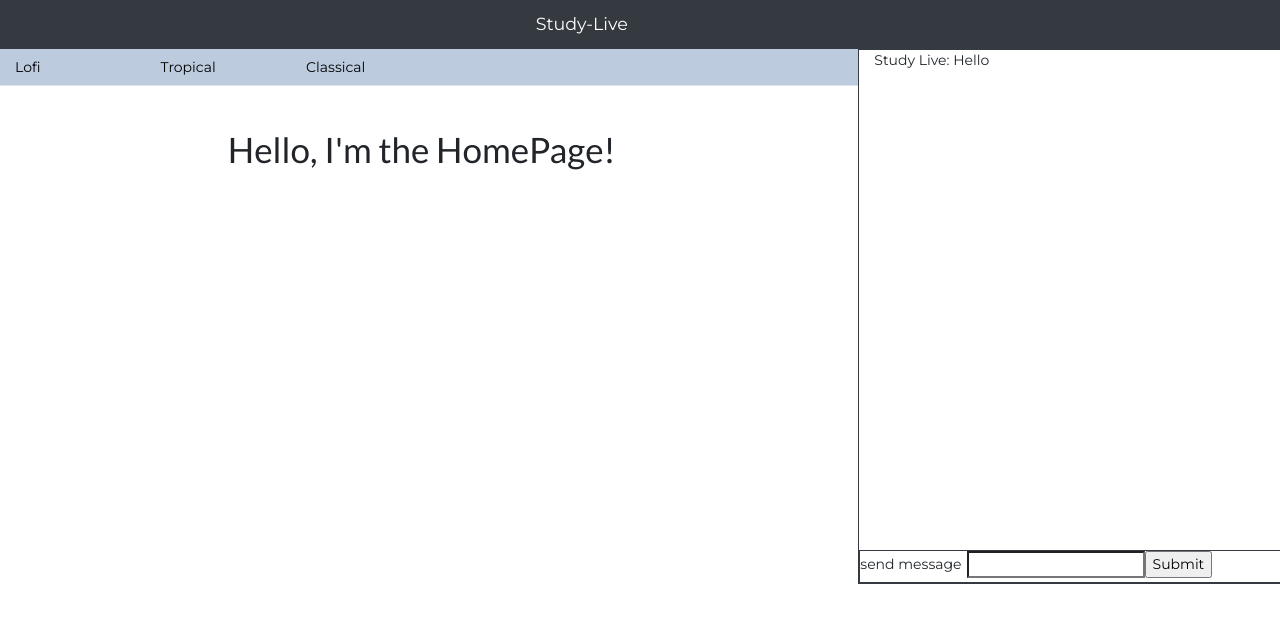
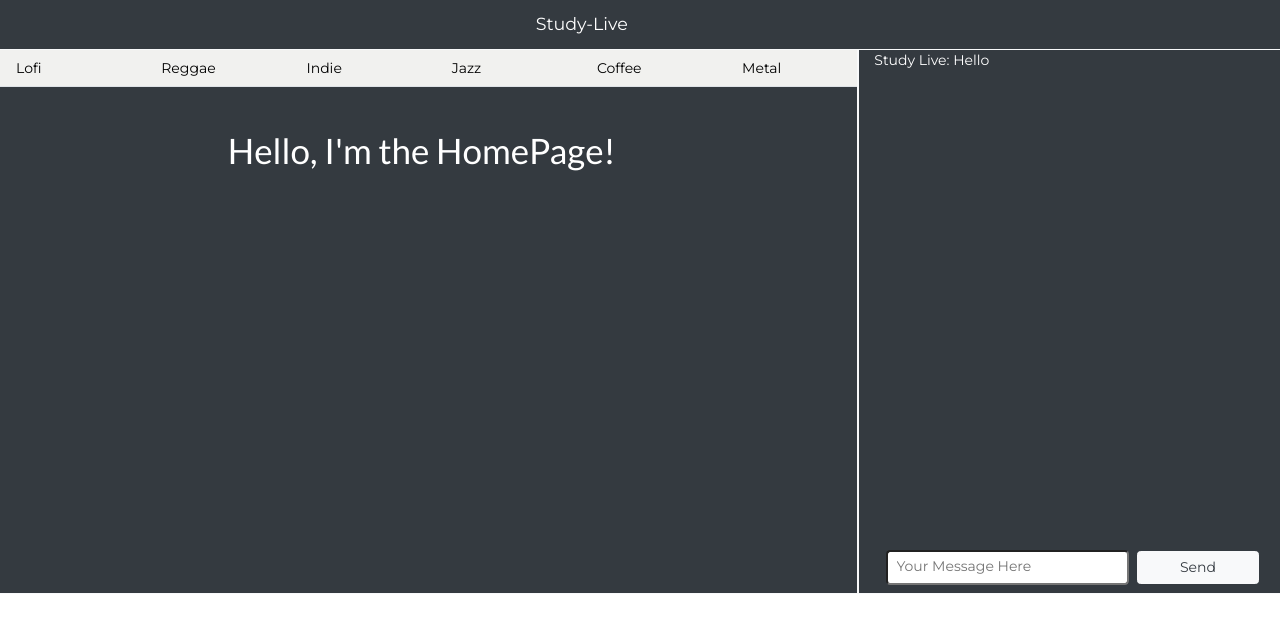
Before and after one commit to JessieSidWho/study-live, a React (Create React App) app: page / in a window 1280 px wide. Shown: the top 632 px of the page. Built offline with nearby package versions, Linux system fonts and the light colour scheme; no server answers.

Commit message:
videos done

```diff
--- a/src/App.js
+++ b/src/App.js
@@ -58,31 +58,41 @@ class App extends Component {
             <>
                 <Navbar />
                 <div className="row">
-                    <div className="col-md-8">
+                    <div className="col-md-8 border border-light bg-dark text-white">
                         <PagesContainer />
                     </div>
-                    <div className="col-md-4 border border-dark">
-                        <div id="chat" >
+                    <div className="col-md-4 border border-light bg-dark text-white">
+                        <div id="chat" className="" >
                             <p>
                                 Study Live: Hello
                             </p>
                         </div>
 
-                        <div className="row border border-dark">
-                            <form onSubmit={this.handleMessageSubmit}>
-                                <label>send message</label>
+                        <div className="row">
+                            <form className="col-sm-12" onSubmit={this.handleMessageSubmit}>
                                 <input
+                                    id="msgbox"
+                                    className="rounded-lg"
                                     type="text"
                                     value={ this.state.message }
                                     onChange = { this.handleMessageChange }
+                                    placeholder="Your Message Here"
                                     name="message" />
                                 <input
+                                    id="sendbtn"
+                                    className="btn btn-light text-dark"
                                     type="submit"
-                                    value="Submit" />
+                                    value="Send" />
                             </form>
                         </div>
                     </div>
 
+                </div>
+
+                <div className="row">
+                  <div className="col-md-8">
+
+                  </div>
                 </div>
 
                 {/* <div className="row">
--- a/src/components/NavTabs.js
+++ b/src/components/NavTabs.js
@@ -15,20 +15,47 @@ function NavTabs(props) {
         </li>
         <li className="nav-item col-md-2">
           <a id="tabName"
-            href="#tropical"
-            onClick={() => props.handlePageChange("Tropical")}
-            className={props.currentPage === "Tropical" ? "nav-link active" : "nav-link"}
+            href="#reggae"
+            onClick={() => props.handlePageChange("Reggae")}
+            className={props.currentPage === "Reggae" ? "nav-link active" : "nav-link"}
           >
-            Tropical
+            Reggae
         </a>
         </li>
         <li className="nav-item col-md-2">
           <a id="tabName"
-            href="#classical"
-            onClick={() => props.handlePageChange("Classical")}
-            className={props.currentPage === "Classical" ? "nav-link active" : "nav-link"}
+            href="#indie"
+            onClick={() => props.handlePageChange("Indie")}
+            className={props.currentPage === "Indie" ? "nav-link active" : "nav-link"}
           >
-            Classical
+            Indie
+        </a>
+        </li>
+        <li className="nav-item col-md-2">
+          <a id="tabName"
+            href="#jazz"
+            onClick={() => props.handlePageChange("Jazz")}
+            className={props.currentPage === "Jazz" ? "nav-link active" : "nav-link"}
+          >
+            Jazz
+        </a>
+        </li>
+        <li className="nav-item col-md-2">
+          <a id="tabName"
+            href="#morningcoffee"
+            onClick={() => props.handlePageChange("MorningCoffee")}
+            className={props.currentPage === "MorningCoffee" ? "nav-link active" : "nav-link"}
+          >
+            Coffee
+        </a>
+        </li>
+        <li className="nav-item col-md-2">
+          <a id="tabName"
+            href="#metal"
+            onClick={() => props.handlePageChange("Metal")}
+            className={props.currentPage === "Metal" ? "nav-link active" : "nav-link"}
+          >
+            Metal
         </a>
         </li>
       </ul>
--- a/src/components/PagesContainer.js
+++ b/src/components/PagesContainer.js
@@ -2,8 +2,11 @@ import React, { Component } from "react";
 import NavTabs from "./NavTabs";
 import Home from "./pages/Home";
 import Lofi from "./pages/Lofi";
-import Tropical from "./pages/Tropical";
-import Classical from "./pages/Classical";
+import Reggae from "./pages/Reggae";
+import Indie from "./pages/Indie";
+import Jazz from "./pages/Jazz";
+import MorningCoffee from './pages/MorningCoffee';
+import Metal from './pages/Metal';
 
 class Pages extends Component {
   state = {
@@ -19,10 +22,16 @@ class Pages extends Component {
       return <Home />;
     } else if (this.state.currentPage === "Lofi") {
       return <Lofi />;
-    } else if (this.state.currentPage === "Tropical") {
-      return <Tropical />;
-    } else if (this.state.currentPage === "Classical") {
-      return <Classical />;
+    } else if (this.state.currentPage === "Reggae") {
+      return <Reggae />;
+    } else if (this.state.currentPage === "Indie") {
+      return <Indie />;
+    } else if (this.state.currentPage === "Jazz") {
+      return <Jazz />;
+    } else if (this.state.currentPage === "MorningCoffee") {
+      return <MorningCoffee />;
+    } else if (this.state.currentPage === "Metal") {
+      return <Metal />;
     }
   };
 
--- a/src/components/pages/Classical.js
+++ /dev/null
@@ -1,10 +0,0 @@
-import React from "react";
-
-const Classical = () => (
-  <div className="mt-5 mb-5 text-center">
-
-    <iframe title="classical" width="676" height="380" src="https://www.youtube.com/embed/XULUBg_ZcAU?autoplay=1" frameborder="0" allow="accelerometer; autoplay; encrypted-media; gyroscope; picture-in-picture" allowfullscreen></iframe>
-  </div>
-);
-
-export default Classical;
--- /dev/null
+++ b/src/components/pages/Indie.js
@@ -0,0 +1,25 @@
+import React from "react";
+
+const divStyle = {
+  width: '100%',
+  height: '0px',
+  position: 'relative',
+  paddingBottom: '56.250%',
+  margin: 'auto'
+}
+
+const iframeStyle = {
+  position: 'absolute',
+  left: '0px',
+  top: '0px',
+  overflow: 'hidden',
+  margin: '5%'
+}
+
+const Indie = () => (
+  <div className="" style={divStyle}>
+    <iframe title="indie" src="https://streamable.com/s/afpl7/pjylnf?autoplay=1" frameborder="0" width="90%" height="90%" allowfullscreen style={iframeStyle}></iframe>
+  </div>
+);
+
+export default Indie;
--- /dev/null
+++ b/src/components/pages/Jazz.js
@@ -0,0 +1,25 @@
+import React from "react";
+
+const divStyle = {
+    width: '100%',
+    height: '0px',
+    position: 'relative',
+    paddingBottom: '56.250%',
+    margin: 'auto'
+}
+
+const iframeStyle = {
+    position: 'absolute',
+    left: '0px',
+    top: '0px',
+    overflow: 'hidden',
+    margin: '5%'
+}
+
+const Jazz = () => (
+    <div className="" style={divStyle}>
+        <iframe title="Jazz" src="https://streamable.com/s/2e9ls/blaxby?autoplay=1" frameborder="0" width="90%" height="90%" allowfullscreen style={iframeStyle}></iframe>
+    </div>
+);
+
+export default Jazz;
--- a/src/components/pages/Lofi.js
+++ b/src/components/pages/Lofi.js
@@ -1,8 +1,28 @@
 import React from "react";
 
+const divStyle = {
+  width: '100%',
+  height: '0px',
+  position: 'relative',
+  paddingBottom: '56.250%',
+  margin: 'auto'
+}
+
+const iframeStyle = {
+  position: 'absolute',
+  left: '0px',
+  top: '0px',
+  overflow: 'hidden',
+  margin: '5%'
+}
+
 const Lofi = () => (
-  <div className="mt-5 mb-5 text-center">
-    <iframe title="lofi" width="676" height="380" src="https://www.youtube.com/embed/hHW1oY26kxQ?autoplay=1" frameborder="0" allow="accelerometer; autoplay; encrypted-media; gyroscope; picture-in-picture" allowfullscreen></iframe>
+  <div className="" >
+
+    <div className="" style={divStyle}>
+    <iframe className='' title="lofi" src="https://streamable.com/s/vxs8r/tdamtm?autoplay=1" frameborder="0" width='90%' height="90%" allowfullscreen style={iframeStyle}></iframe>
+    </div>
+
   </div>
 
 );
--- /dev/null
+++ b/src/components/pages/Metal.js
@@ -0,0 +1,26 @@
+import React from "react";
+
+const divStyle = {
+  width: '100%',
+  height: '0px',
+  position: 'relative',
+  paddingBottom: '56.250%',
+  margin: 'auto'
+}
+
+const iframeStyle = {
+  position: 'absolute',
+  left: '0px',
+  top: '0px',
+  overflow: 'hidden',
+  margin: '5%'
+}
+
+const Metal = () => (
+  <div className="" style={divStyle}>
+    <iframe title="metal" src="https://streamable.com/s/7fmml/syvqnk?autoplay=1" frameborder="0" width="90%" height="90%" allowfullscreen style={iframeStyle}></iframe>
+  </div>
+
+);
+
+export default Metal;
--- /dev/null
+++ b/src/components/pages/MorningCoffee.js
@@ -0,0 +1,25 @@
+import React from "react";
+
+const divStyle = {
+  width: '100%',
+  height: '0px',
+  position: 'relative',
+  paddingBottom: '56.250%',
+  margin: 'auto'
+}
+
+const iframeStyle = {
+  position: 'absolute',
+  left: '0px',
+  top: '0px',
+  overflow: 'hidden',
+  margin: '5%'
+}
+
+const MorningCoffee = () => (
+  <div className="" style={divStyle}>
+    <iframe title="morningCoffee" src="https://streamable.com/s/e6o9c/ekxgko?autoplay=1" frameborder="0" width="90%" height="90%" allowfullscreen style={iframeStyle}></iframe>
+  </div>
+);
+
+export default MorningCoffee;
--- /dev/null
+++ b/src/components/pages/Reggae.js
@@ -0,0 +1,25 @@
+import React from "react";
+
+const divStyle = {
+  width: '100%',
+  height: '0px',
+  position: 'relative',
+  paddingBottom: '56.250%',
+  margin: 'auto'
+}
+
+const iframeStyle = {
+  position: 'absolute',
+  left: '0px',
+  top: '0px',
+  overflow: 'hidden',
+  margin: '5%'
+}
+
+const Reggae = () => (
+  <div className="" style={divStyle}>
+    <iframe title="reggae" src="https://streamable.com/s/f9ece/balkoy?autoplay=1" frameborder="0" width="90%" height="90%" allowfullscreen style={iframeStyle}></iframe>
+  </div>
+);
+
+export default Reggae;
--- a/src/components/pages/Tropical.js
+++ /dev/null
@@ -1,10 +0,0 @@
-import React from "react";
-
-const Tropical = () => (
-  <div className="mt-5 mb-5 text-center">
-
-    <iframe title="tropical" width="676" height="380" src="https://www.youtube.com/embed/Wl2mrlhE5Ww?autoplay=1" frameborder="0" allow="accelerometer; autoplay; encrypted-media; gyroscope; picture-in-picture" allowfullscreen></iframe>
-  </div>
-);
-
-export default Tropical;
--- a/src/index.css
+++ b/src/index.css
@@ -3,12 +3,17 @@ body {
 }
 
 #behindTabs {
-    background-color: #bccbde;
+    background-color: #f1f1ef;
 }
 
 #tabName {
     color: black;
     width: 100px;
+}
+
+#tabName:active {
+    color: white;
+    background-color: #343A40;
 }
 
 #tabName:focus {
@@ -19,3 +24,17 @@ body {
 #col {
     background-color: #343A40;
 }
+
+#msgbox {
+    width: 60%;
+    margin-left: 3%;
+    margin-right: 2%;
+    margin-bottom: 2%;
+    padding-top: 1%;
+    padding-bottom: 1.5%;
+    padding-left: 2%;
+}
+
+#sendbtn {
+    width: 30%;
+}
```
